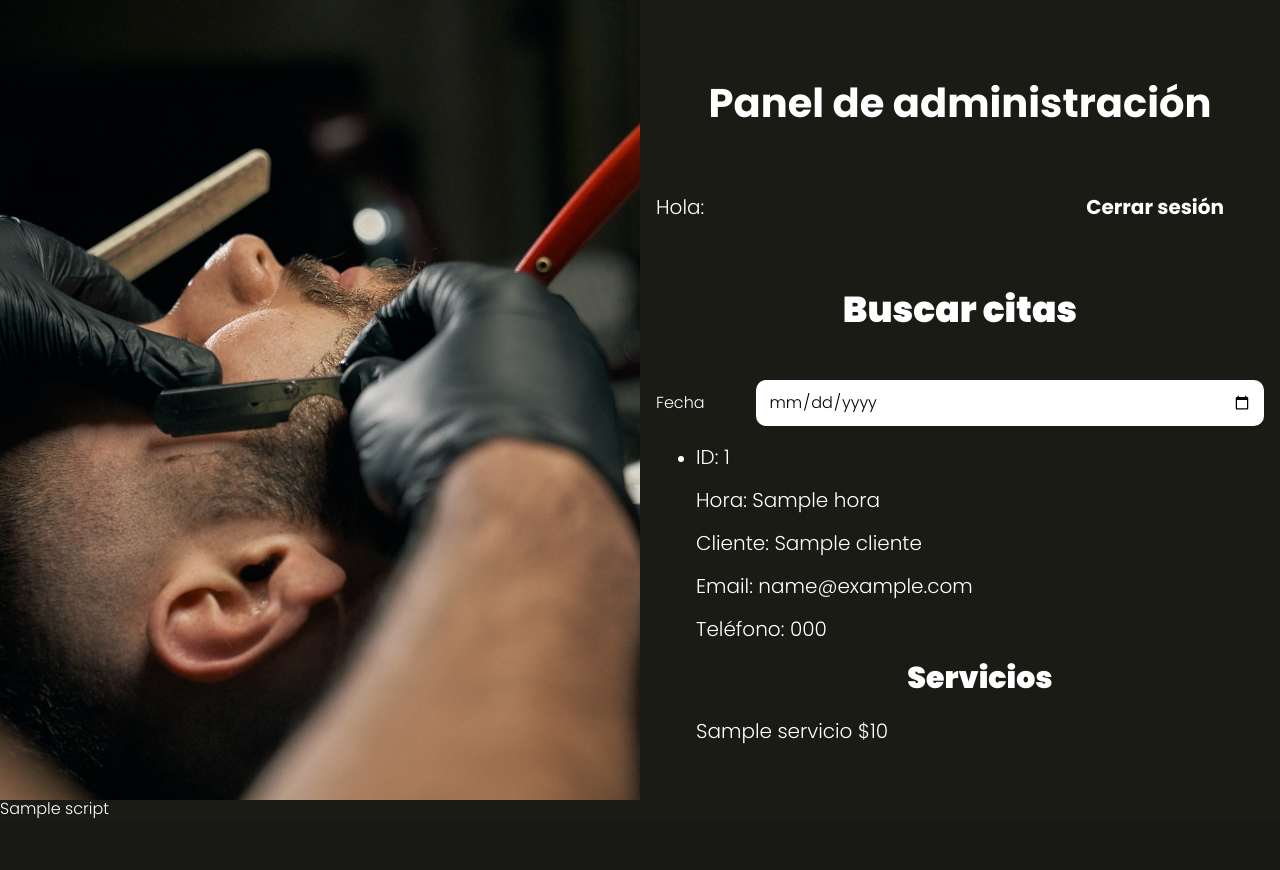
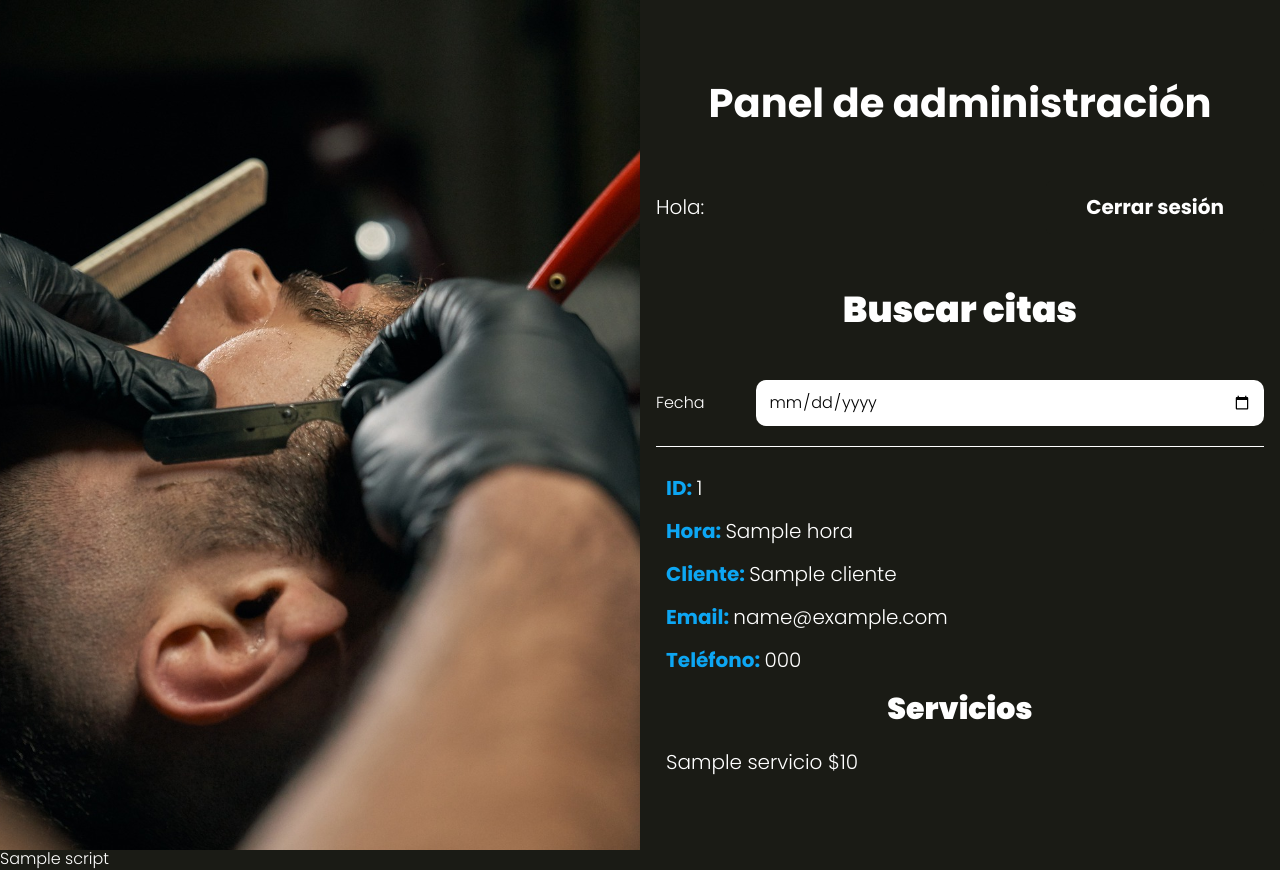
Before and after one commit to Maya-Alferez/AppSalon, a PHP site: the page made by views/admin/index.php in a window 1280 px wide. Before the commit the page ends 819 px from the top, so only its background shows below. Run offline with PHP 8.4, Linux system fonts and the light colour scheme; the template is opened without the code that fills it: most values are stand-ins (such as "Sample title", 1, 10 or a date in 2020).

Commit message:
CSS a citas
Se aplican estilos a la vista de la página "Citas" para el administrador.

```diff
--- /dev/null
+++ b/src/scss/layout/_admin.scss
@@ -0,0 +1,21 @@
+@use 'base/variables' as v;
+
+.citas {
+    list-style: none;
+    padding: 0;
+    li {
+        padding: 1rem;
+        border-top: 1px solid v.$blanco;
+
+        p{
+            font-weight: v.$bold;
+            color: v.$azul;
+        }
+
+        span,
+        .servicio {
+            font-weight: v.$regular;
+            color: v.$blanco;
+        }
+    }
+}
--- a/src/scss/layout/_index.scss
+++ b/src/scss/layout/_index.scss
@@ -2,3 +2,4 @@
 @forward 'cita';
 @forward 'servicios';
 @forward 'resumen';
+@forward 'admin';
--- a/views/admin/index.php
+++ b/views/admin/index.php
@@ -32,7 +32,7 @@
                 $idCita = $cita->id;
             } //Fin del if ?>
             <p class="servicio"><?php echo $cita->servicio . " $" . $cita->precio; ?></p>
-        </li>
-        <?php } //Fin del forEach?>
+
+        <?php } //Fin del forEach ?>
     </ul>
 </div>
```
Also changed, not shown: public/build/css/app.css, 1 other file.
